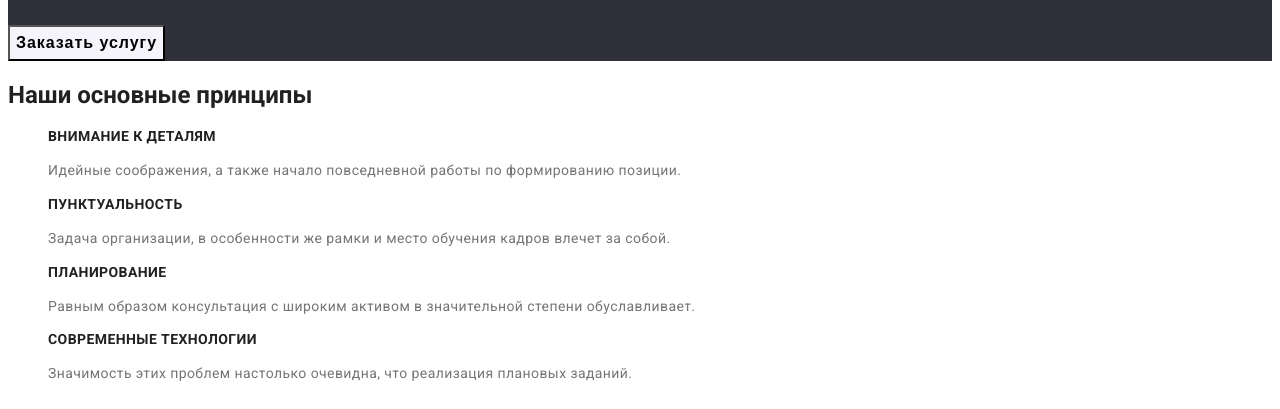
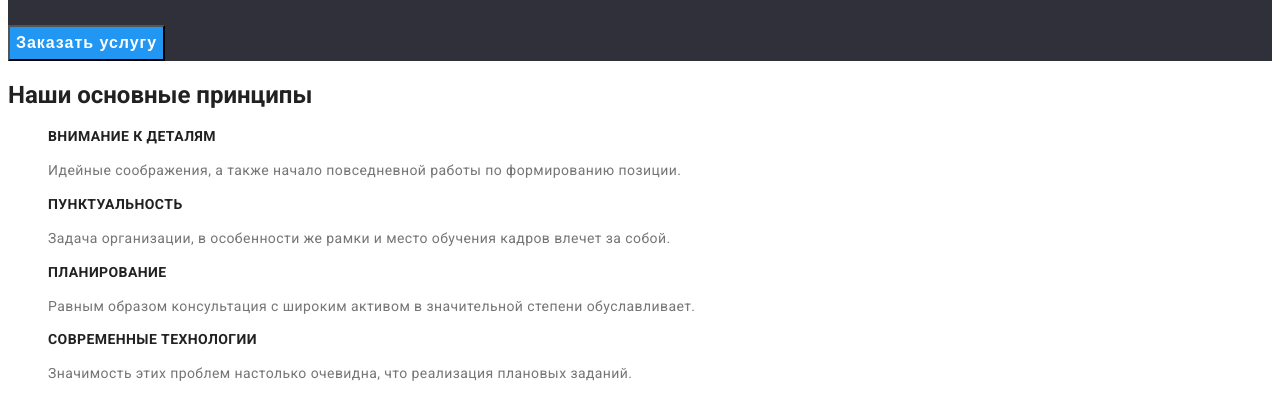
Before and after one commit to MaksimAfanasiev/goit-markup-hw-02, a plain HTML site: page index.html in a window 1280 px wide. Shown: the part 274-683 px from the top of the page. Drawn offline with Linux system fonts and the light colour scheme.

Commit message:
ДЗ 2 Попытка 3
Добавляет правильный цвет фона для ховера и фокуса кнопки "заказать услугу"

```diff
--- a/css/styles.css
+++ b/css/styles.css
@@ -82,13 +82,14 @@ a {
   font-size: 16px;
   line-height: 1.87;
   letter-spacing: 0.06em;
-  background-color: #f5f4fa;
+  background-color: #2196f3;
+  color: #fff;
   cursor: pointer;
 }
 
 .hero-button:hover,
 .hero-button:focus {
-  background-color: var(--theme-color);
+  background-color: #188ce8;
   color: #fff;
 }
 /* Особенности */
```
